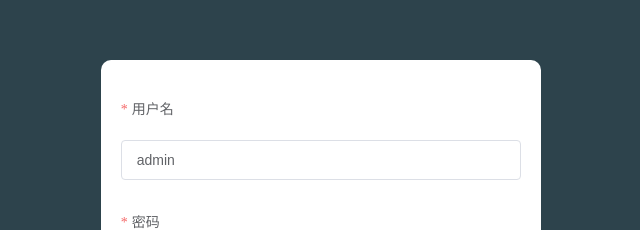
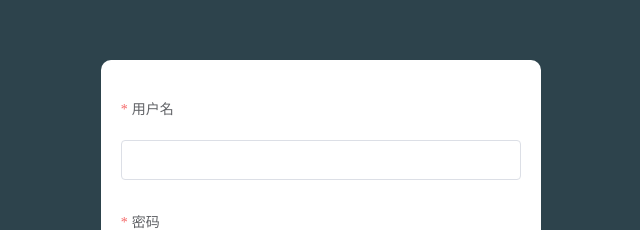
Before and after one commit to cys4501260/Vue-shop-admin, a Vue app: page /#/login in a window 1280 px wide. Shown: the part 166-396 px from the top of the page, without its empty margins (326-966 px from the left). Built offline with nearby package versions, Linux system fonts and the light colour scheme.

Commit message:
登录版

```diff
--- a/src/views/Login.vue
+++ b/src/views/Login.vue
@@ -43,8 +43,8 @@ export default {
         resource: '',
         desc: '',
 
-        username: 'admin',
-        password: '123456'
+        username: '',
+        password: ''
       },
 
       rules: {
```
